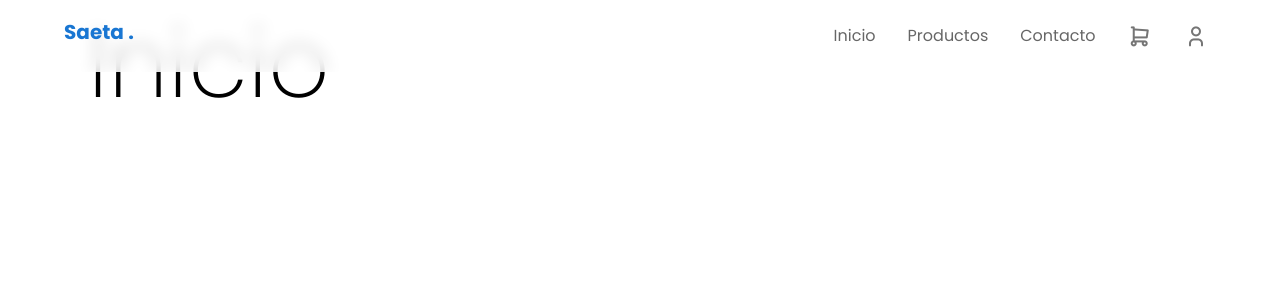
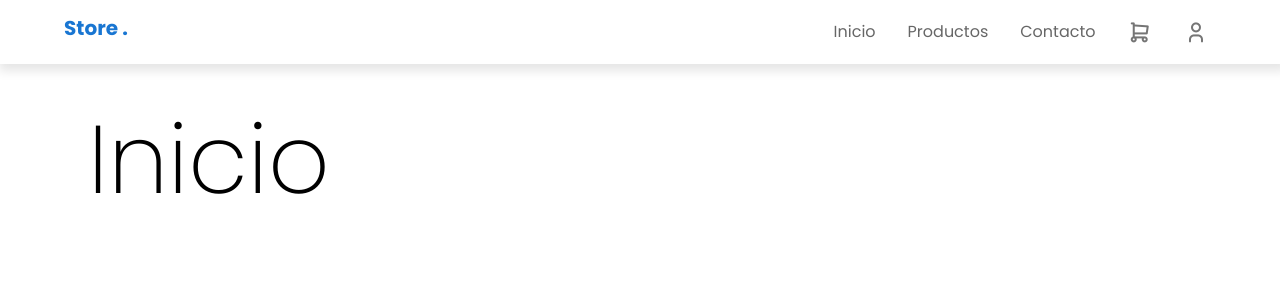
Before and after one commit to derlisrd/saeta-store-web, a Next.js app: page / in a window 1280 px wide. Shown: the top 300 px of the page. Built offline with nearby package versions, Linux system fonts and the light colour scheme; what @mui/material-nextjs would draw is missing.

Commit message:
corregido

```diff
--- a/src/app/loading.tsx
+++ b/src/app/loading.tsx
@@ -7,7 +7,7 @@ function Loading() {
         open
         onClick={() => { }}
     >
-        <CircularProgress />
+        <CircularProgress color="secondary" />
     </Backdrop>
 }
 
--- a/src/components/header/nav.tsx
+++ b/src/components/header/nav.tsx
@@ -40,11 +40,24 @@ export default function Navbar() {
   );
 
   return (
-    <Box width="100%" sx={{ position: "fixed", top: 0, left: 0, py: 2, backdropFilter: "blur(8px)", backgroundColor: "rgba(255, 255, 255, 0.8)" }}>
+    <>
+      <Box
+        width="100%"
+        sx={{
+          position: "fixed",
+          top: 0,
+          left: 0,
+          boxShadow: "3px 3px 10px 4px rgba(0, 0, 0, 0.1)",
+          py: 1.5,
+          zIndex: 100,
+          backdropFilter: "blur(8px)",
+          backgroundColor: "rgba(255, 255, 255, 0.8)",
+        }}
+      >
         <Container maxWidth="lg">
           <Stack direction="row" justifyContent="space-between">
             <Typography variant="h6" fontWeight="bold" color="primary">
-            Saeta .
+              Store .
             </Typography>
             <IconButton edge="end" onClick={handleDrawerToggle} sx={{ display: { xs: "block", sm: "none" } }}>
               <Icons name="menu-2" size={24} />
@@ -64,9 +77,11 @@ export default function Navbar() {
             </Box>
           </Stack>
         </Container>
+      </Box>
+      <Box pb={6} pt={6} />
       <Drawer anchor="left" open={mobileOpen} onClose={handleDrawerToggle}>
         {drawer}
       </Drawer>
-    </Box>
+    </>
   );
 }
```
Lines whose indentation alone changed are shown as unchanged.
